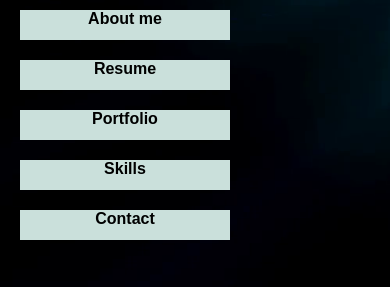
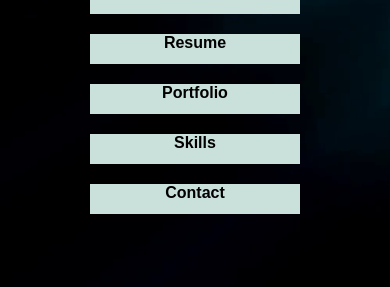
Before and after one commit to CarolienHeymans/VCard, a plain HTML site: page index.html in a window 390 px wide. Shown: the part 557-844 px from the top of the page. Drawn offline with Linux system fonts and the light colour scheme; a web font is replaced by a local one.

Commit message:
mobilechanges

```diff
--- a/style.css
+++ b/style.css
@@ -12,20 +12,21 @@ body {
     width: auto;
     height: auto;
     display: flex;
+    flex-direction: column;
+
 }
 
 main {
 
     display: flex;
     flex-direction: row;
-    align-items: center;
     justify-content: center;
-    margin: 100px 100px 100px 250px;
+
 }
 
 nav {
     flex-direction: column;
-
+    justify-content: center;
     height: auto;
     width: 250px;
     display: block;
@@ -86,14 +87,14 @@ footer {
     main {
         flex-direction: column;
         margin:0;
-        background-image: url(images/marina.png);
-        background-size: cover;
-        background-repeat: no-repeat;
-        align-items: flex-start;
+        align-items: center;
     justify-content: center;
     }
     body{
         margin: 0;
+        background-image: url(images/marina.png);
+        background-size: cover;
+        background-repeat: no-repeat;
     }
 
 nav ul li {
```
